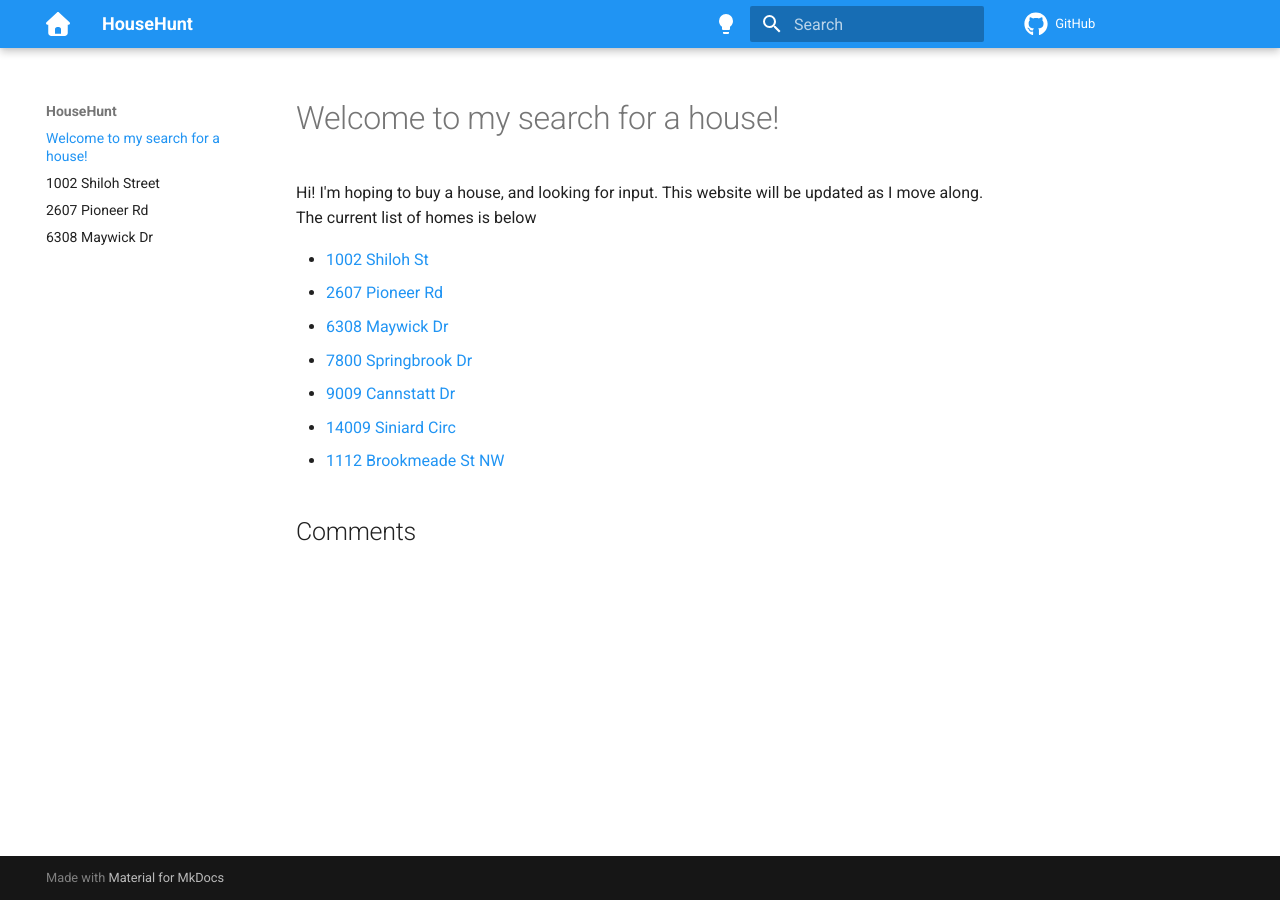
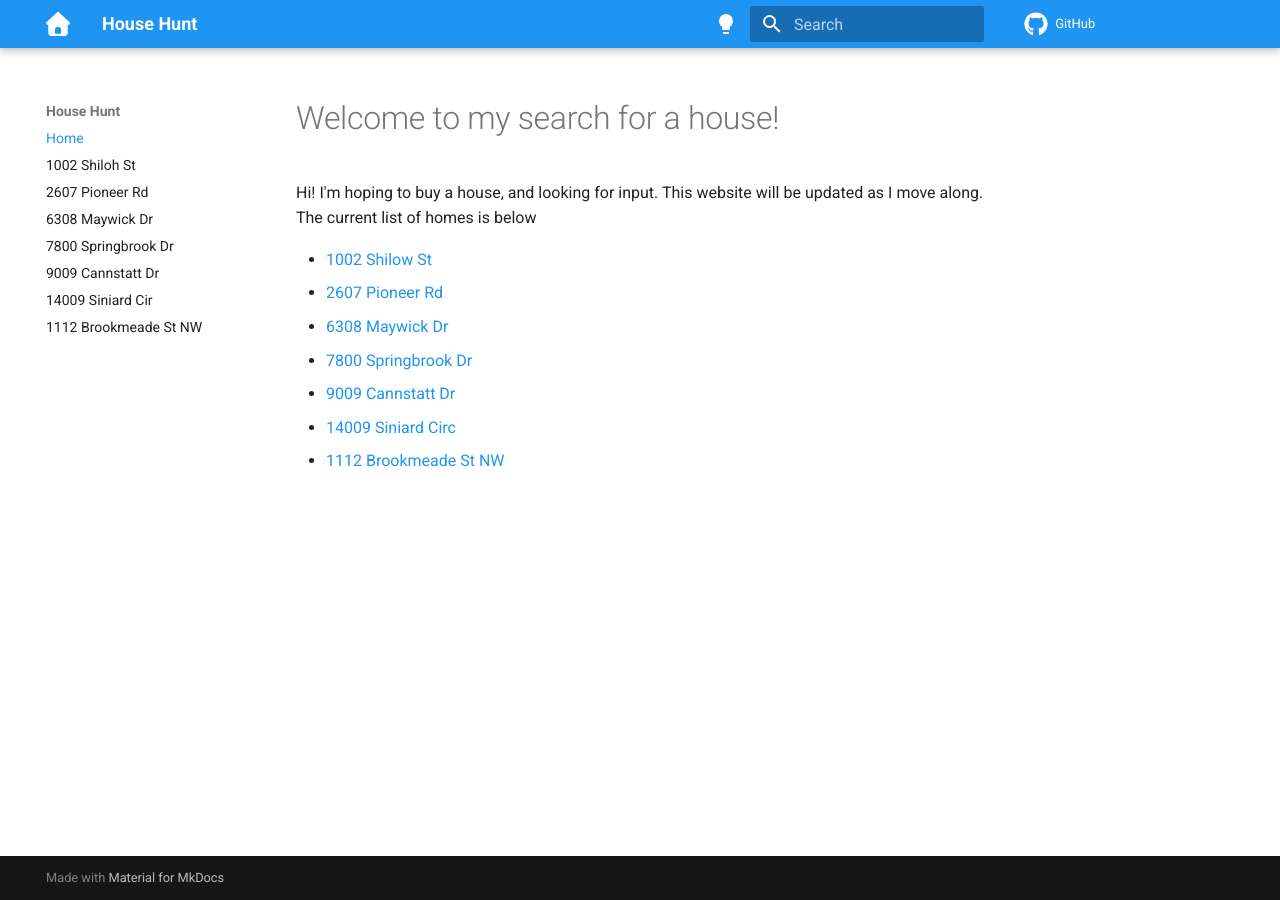
Before and after one commit to jamils/HouseHunt, an MkDocs documentation site: the page built from docs/index.md, in a window 1280 px wide. Built offline with MkDocs 1.6.1 and Material for MkDocs 9.7.7, drawn with Linux system fonts in a browser that asks for light colours; comment, search, counter and statistics services are not loaded.

Commit message:
Added quick faces for each house

```diff
--- a/docs/index.md
+++ b/docs/index.md
@@ -1,15 +1,11 @@
----
-comments: true
----
-
 # Welcome to my search for a house!
 
 Hi! I'm hoping to buy a house, and looking for input. This website will be updated as I move along. The current list of homes is below
 
-* [1002 Shiloh St](https://www.zillow.com/homes/1002-Shiloh-St-SE-Huntsville,-AL-35803)
-* [2607 Pioneer Rd](https://www.zillow.com/homes/2607-Pioneer-Rd-SW-Huntsville,-AL-35803)
-* [6308 Maywick Dr](https://www.zillow.com/homes/6308-Maywick-Dr-Huntsville,-AL-35810)
-* [7800 Springbrook Dr](https://www.zillow.com/homes/7800-Springbrook-Dr-SE-Huntsville,-AL-35802)
-* [9009 Cannstatt Dr](https://www.zillow.com/homes/9009-Cannstatt-Dr-SE-Huntsville,-AL-35802)
-* [14009 Siniard Circ](https://www.zillow.com/homes/14009-Siniard-Cir-SE-Huntsville,-AL-35803)
-* [1112 Brookmeade St NW](https://www.valleymls.com/homes-for-sale/1112-Brookmeade-Street-Nw-Huntsville-AL-35816-370730796)
+* [1002 Shilow St](1002-shiloh-st.md)
+* [2607 Pioneer Rd](2607-pioneer-rd.md)
+* [6308 Maywick Dr](6308-maywick-dr.md)
+* [7800 Springbrook Dr](7800-springbrook-dr.md)
+* [9009 Cannstatt Dr](9009-cannstatt-dr.md)
+* [14009 Siniard Circ](14009-siniard-cir.md)
+* [1112 Brookmeade St NW](1112-brookmeade-st-nw.md)
--- a/mkdocs.yml
+++ b/mkdocs.yml
@@ -1,4 +1,4 @@
-site_name: HouseHunt
+site_name: House Hunt
 site_url: https://jamils.github.io/HouseHunt
 repo_url: https://github.com/jamils/HouseHunt
 theme:
@@ -19,9 +19,25 @@ theme:
       toggle:
         icon: material/lightbulb-outline
         name: Switch to light mode
+  features:
+    - navigation.tracking
+    #  - navigation.expand
+    - navigation.top
+    - navigation.instant.preview
+    - navigation.instant.progress
 plugins:
   - search
 markdown_extensions:
   - tables
 extra_css:
   - assets/custom.css
+
+nav:
+  - Home: index.md
+  - 1002 Shiloh St: 1002-shiloh-st.md
+  - 2607 Pioneer Rd: 2607-pioneer-rd.md
+  - 6308 Maywick Dr: 6308-maywick-dr.md
+  - 7800 Springbrook Dr: 7800-springbrook-dr.md
+  - 9009 Cannstatt Dr: 9009-cannstatt-dr.md
+  - 14009 Siniard Cir: 14009-siniard-cir.md
+  - 1112 Brookmeade St NW: 1112-brookmeade-st-nw.md
```
Also changed, not shown: docs/1002-shiloh-st.md (added, +20 -0 lines), docs/1002_Shiloh.md (deleted, +0 -5 lines), docs/1112-brookmeade-st-nw.md (added, +20 -0 lines), docs/14009-siniard-cir.md (added, +20 -0 lines), docs/2607-pioneer-rd.md (added, +20 -0 lines), docs/2607_Pioneer.md (deleted, +0 -5 lines), docs/6308-maywick-dr.md (added, +20 -0 lines), docs/6308_Maywick.md (deleted, +0 -5 lines), docs/7800-springbrook-dr.md (added, +20 -0 lines), docs/9009-cannstatt-dr.md (added, +20 -0 lines).
